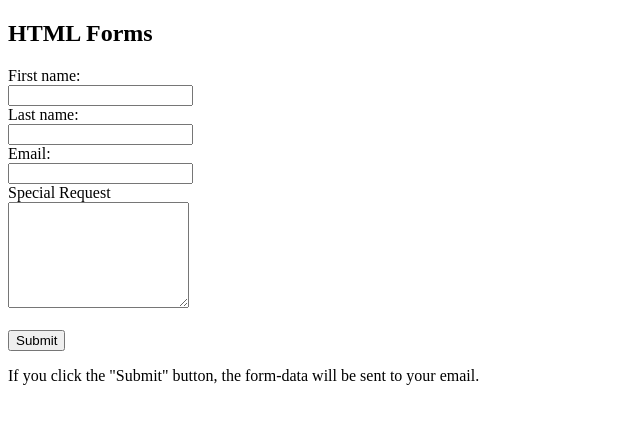
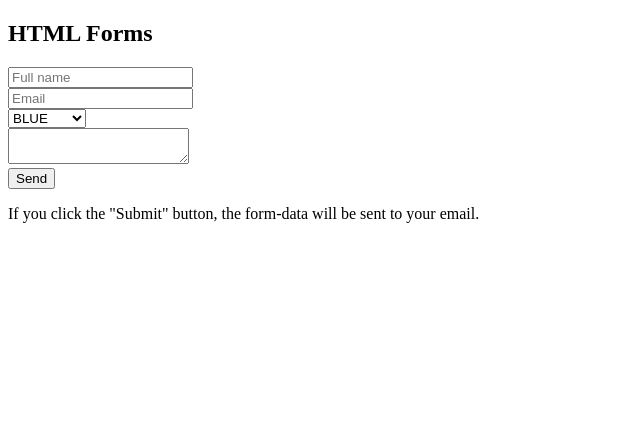
Before and after one commit to Jdelina/gmail, a plain HTML site: page index.html in a window 1280 px wide. Shown: the whole page, without its empty margins (0-640 px from the left). Drawn offline with Linux system fonts and the light colour scheme.

Commit message:
update 4th

```diff
--- a/index.html
+++ b/index.html
@@ -7,20 +7,22 @@
     <title>Document</title>
 </head>
 <body>
-    <h2>HTML Forms</h2>
-
-<form action="https://formsubmit.co/jamie.delina@kodego.ph" method="POST">
-   <label for="fname">First name:</label><br>
-  <input type="text" id="fname" name="fname"><br>
-  <label for="lname">Last name:</label><br>
-  <input type="text" id="lname" name="lname" ><br>
-  <label for="email">Email:</label><br>
-  <input type="email" id="email" name="email" ><br>
-  <label for="message">Special Request</label><br>
-  <textarea style="height:100px" required></textarea>
-  <br> <br>
-  <input type="submit" value="Submit">
+  <div class="container">
+  <h2>HTML Forms</h2>
+<form action="">
+  <input type="text"  name="fname" placeholder="Full name" required><br>
+  <input type="email"  name="Email" placeholder="Email" required><br>
+  <select name="Color">
+    <option>BLUE </option>
+    <option>RED</option>
+    <option>GREEN</option>
+    <option> YELLOW</option>
+  </select>
+  <br>
+  <textarea name="Message" placeholder="Message" required> </textarea> <br>
+  <button type="submit">Send </button>
 </form>
+</div>
 
 <p>If you click the "Submit" button, the form-data will be sent to your email.</p>
 </body>
```
